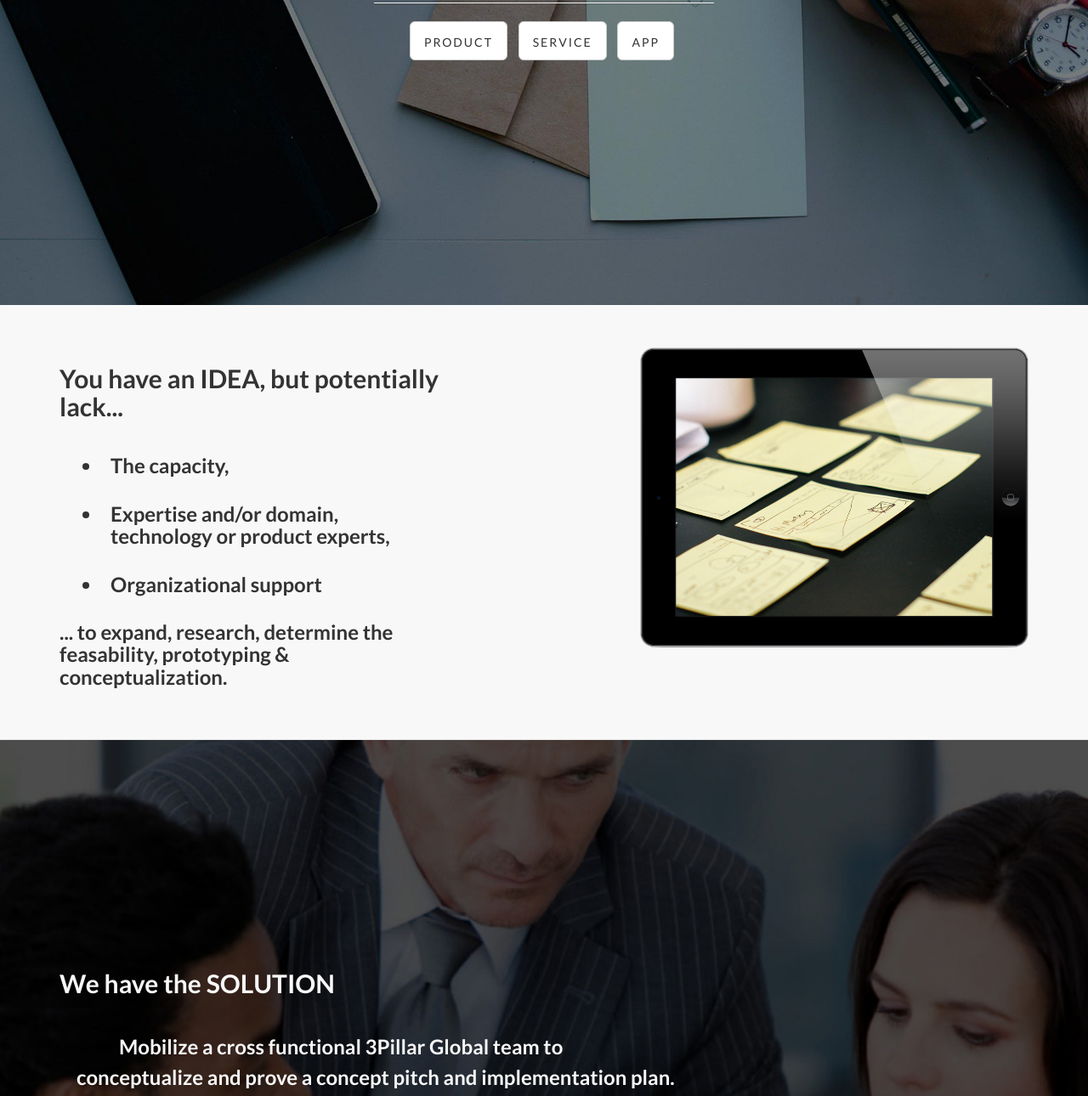
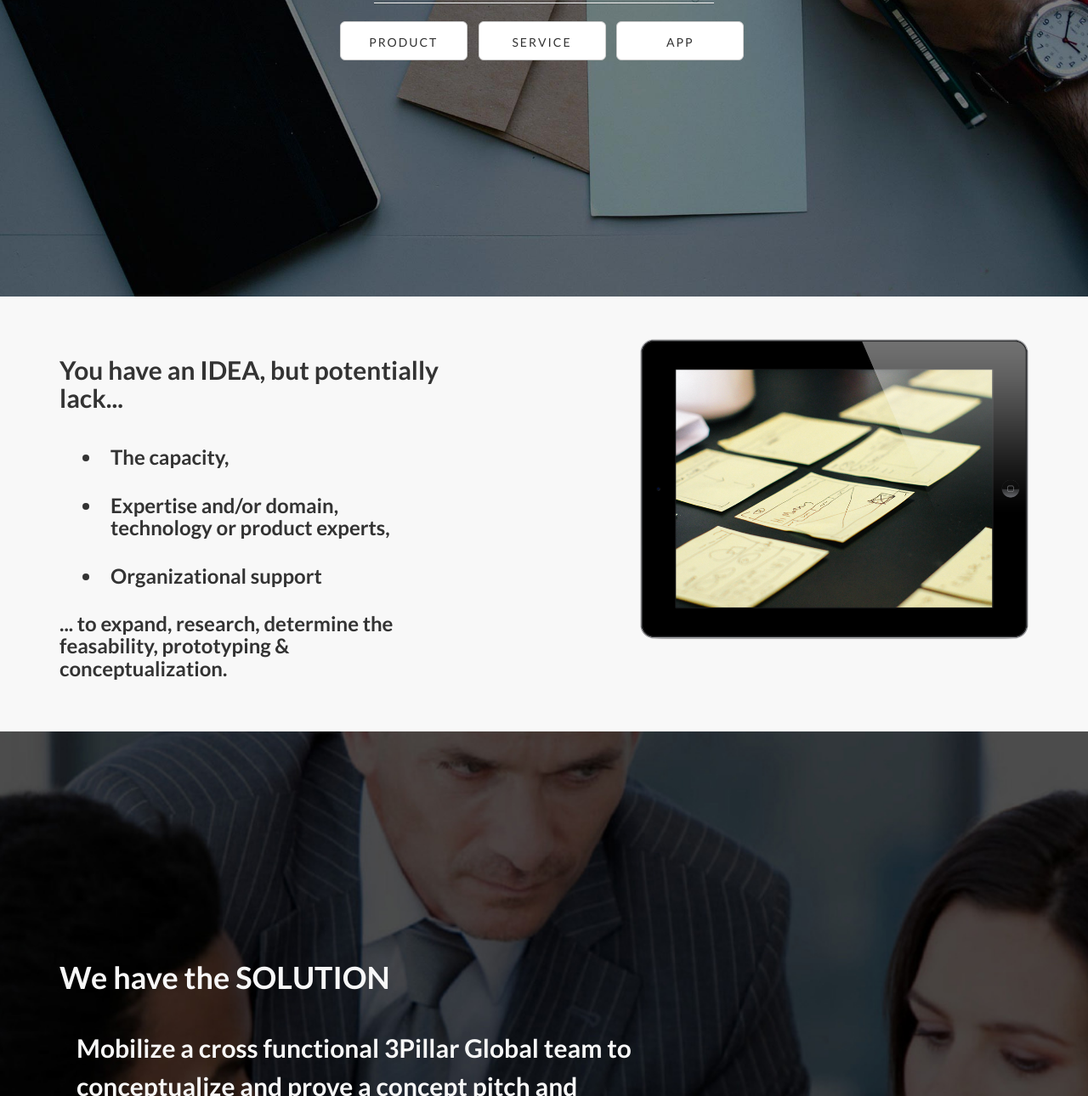
Before and after one commit to isabella232/3PillarLabs-landing, a plain HTML site: page index.html in a window 1280 px wide. Shown: the part 471-1761 px from the top of the page at 85% size. Drawn offline with Linux system fonts and the light colour scheme.

Commit message:
small UI enhancements

```diff
--- a/css/landing-page.css
+++ b/css/landing-page.css
@@ -90,6 +90,11 @@ h6 {
     font-size: 14px;
     font-weight: 400;
     letter-spacing: 2px;
+    width: 50px;
+}
+
+.btn-top{
+    width: 150px;
 }
 
 .content-section-a {
--- a/index.html
+++ b/index.html
@@ -80,17 +80,18 @@
                         <h2>Building an IDEA is tough.. Here's how we make it easy.</h2>
                         <h3>When you think on an innovative ...</h3>
                         <hr class="intro-divider">
-                        <ul class="list-inline ">
+                        <ul class="list-inline " style="display:inline;">
                             <li>
-                                <a href="https://twitter.com/SBootstrap" class="btn btn-default btn-lg"> <span class="network-name"> Product</span></a>
+                                <a href="https://twitter.com/SBootstrap" class="btn btn-default btn-lg btn-top"> <span class="network-name"> Product</span></a>
                             </li>
                             <li>
-                                <a href="https://github.com/IronSummitMedia/startbootstrap" class="btn btn-default btn-lg"> <span class="network-name"> Service</span></a>
+                                <a href="https://github.com/IronSummitMedia/startbootstrap" class="btn btn-default btn-lg btn-top"> <span class="network-name"> Service</span></a>
                             </li>
                             <li>
-                                <a href="#" class="btn btn-default btn-lg"> <span class="network-name"> App</span></a>
+                                <a href="#" class="btn btn-default btn-lg btn-top" > <span class="network-name"> App</span></a>
                             </li>
                         </ul>
+
                     </div>
                 </div>
             </div>
@@ -147,8 +148,8 @@
             <div class="row">
                 <div class="col-lg-8 col-sm-6">
                     <div class="clearfix"></div>
-                    <h2 class="section-heading">We have the SOLUTION</h2>
-                    <H3 style="margin: 10px; padding: 10px; line-height: 150%; text-indent: 50px; text-align: left;">Mobilize a cross functional 3Pillar Global team to conceptualize and prove a concept pitch and  implementation plan. We will then take this and provide a prototype back to the originator. </H3>
+                    <h1 class="section-heading">We have the SOLUTION</h1>
+                    <H2 style="margin: 10px; padding: 10px; line-height: 150%; text-align: left;">Mobilize a cross functional 3Pillar Global team to conceptualize and prove a concept pitch and  implementation plan. <br>We will then take this and provide a prototype back to the originator. </H2>
                 </div>
 
             </div>
@@ -171,17 +172,17 @@
                     <h3>
                         <ul >
                             <li style="margin: 10px; padding: 10px;">
-                                Remove risk to mobilizing customer organization’s resources on an unproven or unrecognized idea.
+                                Remove your risk to mobilize your organization resources on an unproven or unrecognized idea.
                             </li>
                             <li style="margin: 10px; padding: 10px;">
-                                Domain, product or technology expertise that the client doesn’t have in house or can not immediately afford.
+                                Bring the domain, product or technology expertise that you don't have in house or can not immediately afford.
                             </li>
                         </ul>
                     </H3>
                   <!--  <p class="lead">before having a demo</p> -->
                 </div>
                 <div class="col-lg-5 col-sm-pull-6  col-sm-6">
-                    <img class="img-responsive " src="img/2.jpg" alt="">
+                    <img class="img-responsive " src="img/Value.jpg" alt="">
                 </div>
             </div>
 
```
Also changed, not shown: img/Value.jpg (added), img/product-service.jpg (added).
